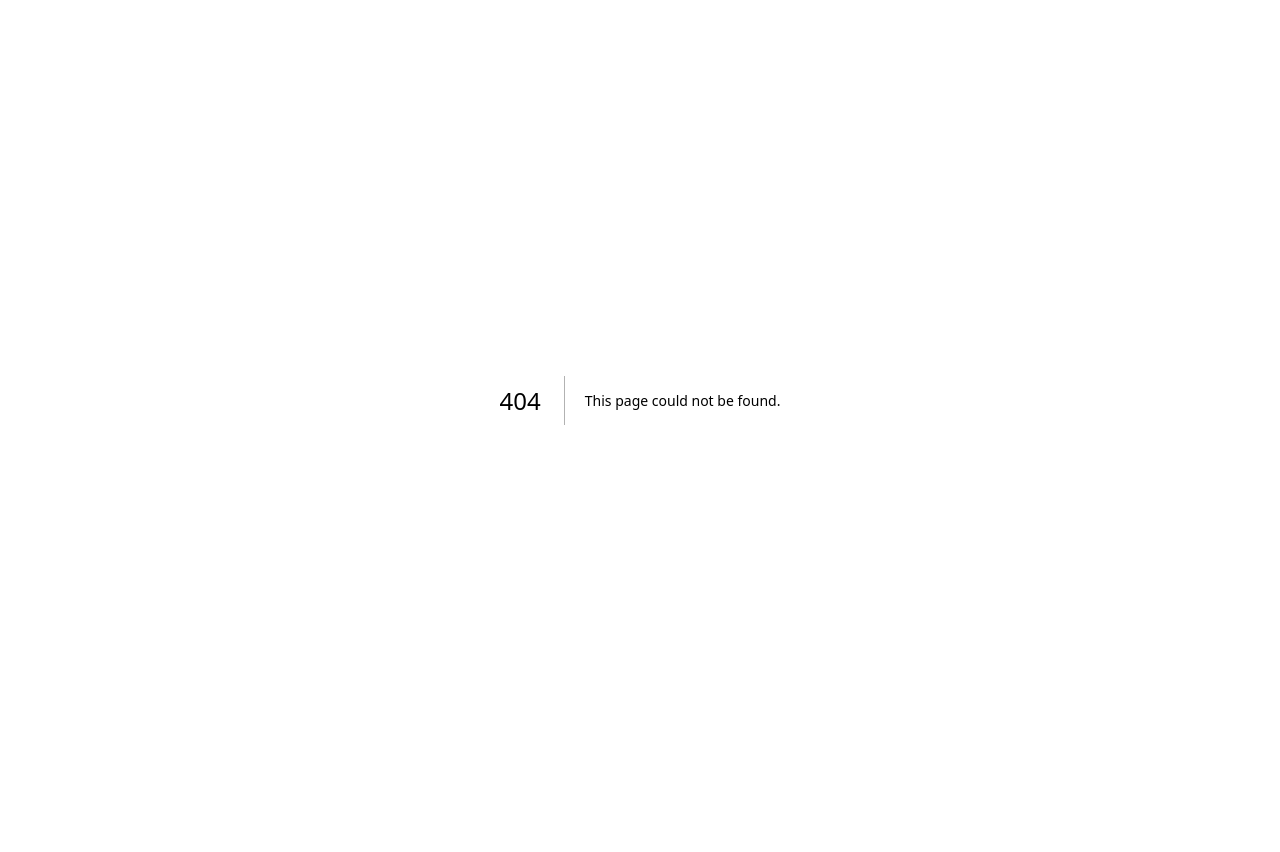
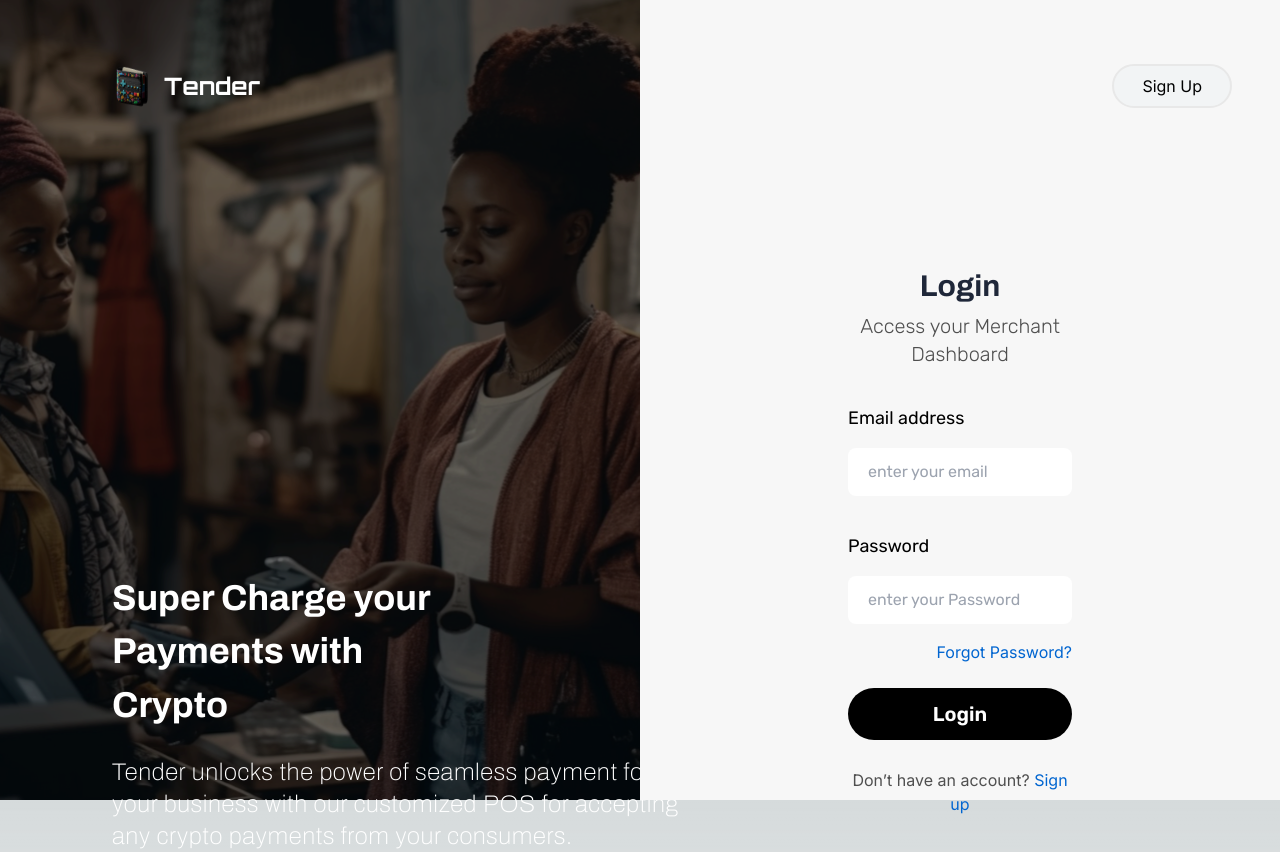
Before and after one commit to Akinsuyiphilip/Tender-app, a Next.js app: page /login in a window 1280 px wide. Before the commit this address had no page. Before the commit the page ends 800 px from the top, so only its background shows below. Built offline with nearby package versions, Linux system fonts and the light colour scheme.

Commit message:
Login page done

```diff
--- /dev/null
+++ b/app/login/page.js
@@ -0,0 +1,116 @@
+import Image from "next/image";
+import { Orbitron } from "next/font/google";
+import { Archivo } from "next/font/google";
+import { Rubik } from "next/font/google";
+
+const orbitron = Orbitron({ subsets: ["latin"] });
+const archivo = Archivo({ subsets: ["latin"] });
+const rubik = Rubik({ subsets: ["latin"] });
+
+export default function LoginPage() {
+  return (
+    <main className="flex min-h-screen flex-row">
+      {/* first half of the screen */}
+      <div className=" w-screen-1/2 h-screen bg-[url('/Loginpage.svg')] bg-cover bg-center">
+        <div className=" flex flex-col ml-28 mt-16 gap-y-96 ">
+          <div className="flex items-center">
+            <Image src="/Tenderlogo.svg" height={40} width={40} alt="logo" />
+            <h2
+              className={`${orbitron.className} pl-3 text-2xl font-bold text-white`}
+            >
+              Tender
+            </h2>
+          </div>
+          <div className="mt-20">
+            <h2
+              className={`${archivo.className}  text-4xl w-2/3 font-bold leading-11 text-white`}
+            >
+              Super Charge your Payments with Crypto
+            </h2>
+            <p
+              className={`${archivo.className}  text-2xl tracking-wide mt-6 w-textbox font-thin  text-white`}
+            >
+              Tender unlocks the power of seamless payment for your business
+              with our customized POS for accepting any crypto payments from
+              your consumers.
+            </p>
+          </div>
+        </div>
+      </div>
+      {/* second part */}
+      <div className=" w-screen-1/2 h-screen bg-backgd  text-black">
+        <div className="flex flex-col mt-16 mx-12">
+          {/* login button div*/}
+          <div className=" flex justify-end">
+            <a
+              href="http://"
+              className=" text-left rounded-full border-2 border-solid border-line  bg-skylighter py-2 px-7"
+            >
+              Sign Up
+            </a>
+          </div>
+
+          {/* Login account box */}
+          <div className="flex flex-col mt-40 mx-40">
+            {/* big text */}
+            <div>
+              <h2
+                className={`${archivo.className} flex justify-center place-content-center items-center text-center text-3xl text-title font-bold`}
+              >
+                Login
+              </h2>
+              <p
+                className={`${rubik.className} text-gray mt-2 font-thin text-xl text-center`}
+              >
+                Access your Merchant Dashboard{" "}
+              </p>
+            </div>
+            {/* email divs */}
+            <div
+              className={`${rubik.className} flex flex-col items-start text-left gap-y-4 `}
+            >
+              <label htmlFor="MyEmail" className=" text-lg mt-9">
+                Email address
+              </label>
+              <input
+                type="email"
+                placeholder="enter your email"
+                className=" py-3 px-5 bg-white rounded-lg w-full"
+              />
+            </div>
+
+            {/* passwor */}
+            <div
+              className={`${rubik.className} flex flex-col items-start text-left gap-y-4 `}
+            >
+              <label htmlFor="MyEmail" className=" text-lg mt-9">
+                Password{" "}
+              </label>
+              <input
+                type="email"
+                placeholder="enter your Password"
+                className=" py-3 px-5 bg-white rounded-lg w-full"
+              />
+            </div>
+
+            <p className="mt-4 text-right text-blue">Forgot Password?</p>
+
+            {/* login button */}
+            <div className="flex justify-center bg-black text-white w-full p-3 mt-6 rounded-full font-semibold">
+              <a
+                href="http://"
+                className={`${rubik.className} flex justify-center items-center  w-full text-xl `}
+              >
+                Login
+              </a>
+            </div>
+
+            <p className="text-center text-gray mt-7 ">
+              Don’t have an account? <span className="text-blue">Sign up </span>{" "}
+            </p>
+          </div>
+        </div>
+      </div>
+    </main>
+  );
+}
--- a/tailwind.config.js
+++ b/tailwind.config.js
@@ -22,6 +22,8 @@ module.exports = {
         skylighter: "#F2F4F5",
         line: "#E8E8E8",
         gray: "#4F4F4F",
+        backgd: "#F7F7F7",
+        blue: "#0065D0",
       },
       lineHeight: {
         11: " 3.35rem",
```
Also changed, not shown: public/loginpage.svg (added).
